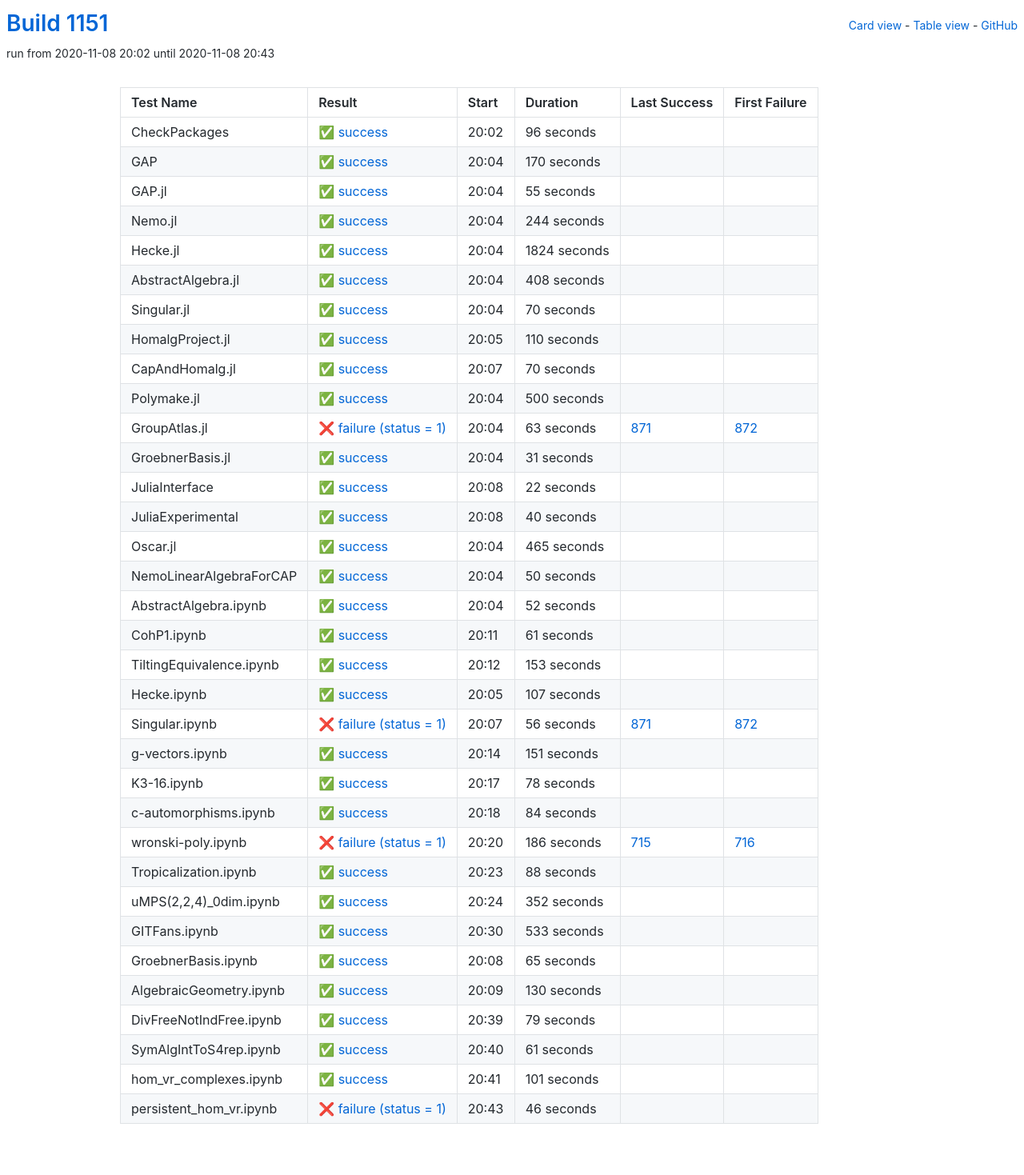
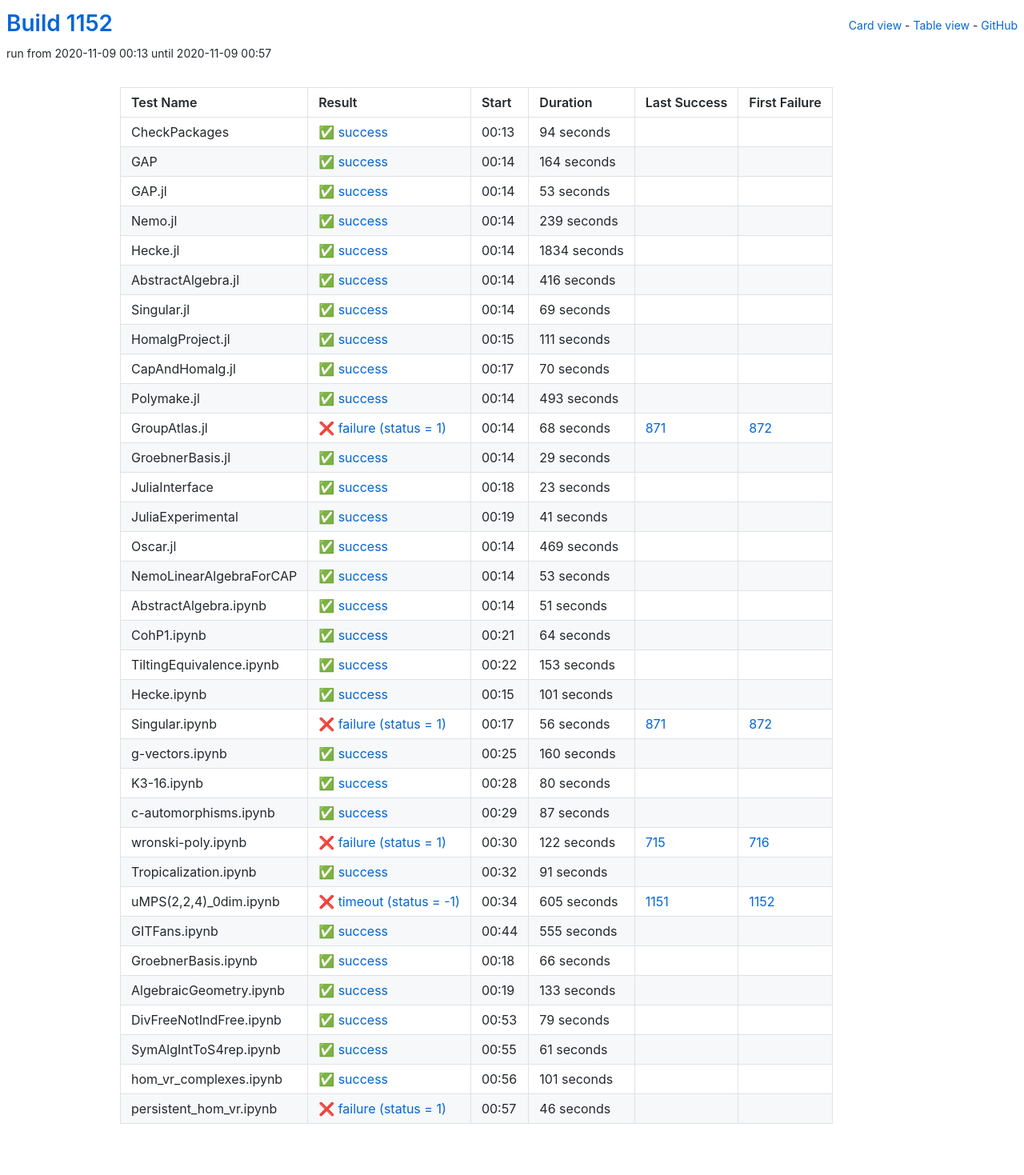
Before and after one commit to oscar-system/oscar-ci-status-stable, a Jekyll site: the page built from table.html, in a window 1280 px wide. Shown: the whole page at 80% size. Built offline with Jekyll 4.4.1, drawn with Linux system fonts in a browser that asks for light colours.

Commit message:
Build #1152

```diff
--- a/_data/ci.yml
+++ b/_data/ci.yml
@@ -1,6 +1,6 @@
 ---
-build: 1151
-build_url: https://oscarci.mathematik.uni-kl.de/job/oscar-stable/1151/
+build: 1152
+build_url: https://oscarci.mathematik.uni-kl.de/job/oscar-stable/1152/
 job: oscar-stable
 organization: oscar-system
 repo: oscar-ci-status-stable
@@ -8,104 +8,104 @@ repourl: https://github.com/oscar-system/oscar-ci-status-stable
 tests:
 - name: CheckPackages
   id: checkpackages
-  log: https://oscarci.mathematik.uni-kl.de/job/oscar-stable/1151/artifact/logs/build-1151/CheckPackages.log
-  start: 2020-11-08 20:02
+  log: https://oscarci.mathematik.uni-kl.de/job/oscar-stable/1152/artifact/logs/build-1152/CheckPackages.log
+  start: 2020-11-09 00:13
   success: true
   exitcode: 0
   status: success
-  duration: 96
+  duration: 94
   last_success: false
   last_success_url:
   first_failure: false
   first_failure_url:
 - name: GAP
   id: gap
-  log: https://oscarci.mathematik.uni-kl.de/job/oscar-stable/1151/artifact/logs/build-1151/GAP.log
-  start: 2020-11-08 20:04
+  log: https://oscarci.mathematik.uni-kl.de/job/oscar-stable/1152/artifact/logs/build-1152/GAP.log
+  start: 2020-11-09 00:14
   success: true
   exitcode: 0
   status: success
-  duration: 170
+  duration: 164
   last_success: false
   last_success_url:
   first_failure: false
   first_failure_url:
 - name: GAP.jl
   id: gap-jl
-  log: https://oscarci.mathematik.uni-kl.de/job/oscar-stable/1151/artifact/logs/build-1151/GAP.jl.log
-  start: 2020-11-08 20:04
+  log: https://oscarci.mathematik.uni-kl.de/job/oscar-stable/1152/artifact/logs/build-1152/GAP.jl.log
+  start: 2020-11-09 00:14
   success: true
   exitcode: 0
   status: success
-  duration: 55
+  duration: 53
   last_success: false
   last_success_url:
   first_failure: false
   first_failure_url:
 - name: Nemo.jl
   id: nemo-jl
-  log: https://oscarci.mathematik.uni-kl.de/job/oscar-stable/1151/artifact/logs/build-1151/Nemo.jl.log
-  start: 2020-11-08 20:04
+  log: https://oscarci.mathematik.uni-kl.de/job/oscar-stable/1152/artifact/logs/build-1152/Nemo.jl.log
+  start: 2020-11-09 00:14
   success: true
   exitcode: 0
   status: success
-  duration: 244
+  duration: 239
   last_success: false
   last_success_url:
   first_failure: false
   first_failure_url:
 - name: Hecke.jl
   id: hecke-jl
-  log: https://oscarci.mathematik.uni-kl.de/job/oscar-stable/1151/artifact/logs/build-1151/Hecke.jl.log
-  start: 2020-11-08 20:04
+  log: https://oscarci.mathematik.uni-kl.de/job/oscar-stable/1152/artifact/logs/build-1152/Hecke.jl.log
+  start: 2020-11-09 00:14
   success: true
   exitcode: 0
   status: success
-  duration: 1824
+  duration: 1834
   last_success: false
   last_success_url:
   first_failure: false
   first_failure_url:
 - name: AbstractAlgebra.jl
   id: abstractalgebra-jl
-  log: https://oscarci.mathematik.uni-kl.de/job/oscar-stable/1151/artifact/logs/build-1151/AbstractAlgebra.jl.log
-  start: 2020-11-08 20:04
+  log: https://oscarci.mathematik.uni-kl.de/job/oscar-stable/1152/artifact/logs/build-1152/AbstractAlgebra.jl.log
+  start: 2020-11-09 00:14
   success: true
   exitcode: 0
   status: success
-  duration: 408
+  duration: 416
   last_success: false
   last_success_url:
   first_failure: false
   first_failure_url:
 - name: Singular.jl
   id: singular-jl
-  log: https://oscarci.mathematik.uni-kl.de/job/oscar-stable/1151/artifact/logs/build-1151/Singular.jl.log
-  start: 2020-11-08 20:04
+  log: https://oscarci.mathematik.uni-kl.de/job/oscar-stable/1152/artifact/logs/build-1152/Singular.jl.log
+  start: 2020-11-09 00:14
   success: true
   exitcode: 0
   status: success
-  duration: 70
+  duration: 69
   last_success: false
   last_success_url:
   first_failure: false
   first_failure_url:
 - name: HomalgProject.jl
   id: homalgproject-jl
-  log: https://oscarci.mathematik.uni-kl.de/job/oscar-stable/1151/artifact/logs/build-1151/HomalgProject.jl.log
-  start: 2020-11-08 20:05
+  log: https://oscarci.mathematik.uni-kl.de/job/oscar-stable/1152/artifact/logs/build-1152/HomalgProject.jl.log
+  start: 2020-11-09 00:15
   success: true
   exitcode: 0
   status: success
-  duration: 110
+  duration: 111
   last_success: false
   last_success_url:
   first_failure: false
   first_failure_url:
 - name: CapAndHomalg.jl
   id: capandhomalg-jl
-  log: https://oscarci.mathematik.uni-kl.de/job/oscar-stable/1151/artifact/logs/build-1151/CapAndHomalg.jl.log
-  start: 2020-11-08 20:07
+  log: https://oscarci.mathematik.uni-kl.de/job/oscar-stable/1152/artifact/logs/build-1152/CapAndHomalg.jl.log
+  start: 2020-11-09 00:17
   success: true
   exitcode: 0
   status: success
@@ -116,116 +116,116 @@ tests:
   first_failure_url:
 - name: Polymake.jl
   id: polymake-jl
-  log: https://oscarci.mathematik.uni-kl.de/job/oscar-stable/1151/artifact/logs/build-1151/Polymake.jl.log
-  start: 2020-11-08 20:04
+  log: https://oscarci.mathematik.uni-kl.de/job/oscar-stable/1152/artifact/logs/build-1152/Polymake.jl.log
+  start: 2020-11-09 00:14
   success: true
   exitcode: 0
   status: success
-  duration: 500
+  duration: 493
   last_success: false
   last_success_url:
   first_failure: false
   first_failure_url:
 - name: GroupAtlas.jl
   id: groupatlas-jl
-  log: https://oscarci.mathematik.uni-kl.de/job/oscar-stable/1151/artifact/logs/build-1151/GroupAtlas.jl.log
-  start: 2020-11-08 20:04
+  log: https://oscarci.mathematik.uni-kl.de/job/oscar-stable/1152/artifact/logs/build-1152/GroupAtlas.jl.log
+  start: 2020-11-09 00:14
   success: false
   exitcode: 1
   status: failure
-  duration: 63
+  duration: 68
   last_success: 871
   last_success_url: https://oscarci.mathematik.uni-kl.de/job/oscar-stable/871/
   first_failure: 872
   first_failure_url: https://oscarci.mathematik.uni-kl.de/job/oscar-stable/872/
 - name: GroebnerBasis.jl
   id: groebnerbasis-jl
-  log: https://oscarci.mathematik.uni-kl.de/job/oscar-stable/1151/artifact/logs/build-1151/GroebnerBasis.jl.log
-  start: 2020-11-08 20:04
+  log: https://oscarci.mathematik.uni-kl.de/job/oscar-stable/1152/artifact/logs/build-1152/GroebnerBasis.jl.log
+  start: 2020-11-09 00:14
   success: true
   exitcode: 0
   status: success
-  duration: 31
+  duration: 29
   last_success: false
   last_success_url:
   first_failure: false
   first_failure_url:
 - name: JuliaInterface
   id: juliainterface
-  log: https://oscarci.mathematik.uni-kl.de/job/oscar-stable/1151/artifact/logs/build-1151/JuliaInterface.log
-  start: 2020-11-08 20:08
+  log: https://oscarci.mathematik.uni-kl.de/job/oscar-stable/1152/artifact/logs/build-1152/JuliaInterface.log
+  start: 2020-11-09 00:18
   success: true
   exitcode: 0
   status: success
-  duration: 22
+  duration: 23
   last_success: false
   last_success_url:
   first_failure: false
   first_failure_url:
 - name: JuliaExperimental
   id: juliaexperimental
-  log: https://oscarci.mathematik.uni-kl.de/job/oscar-stable/1151/artifact/logs/build-1151/JuliaExperimental.log
-  start: 2020-11-08 20:08
+  log: https://oscarci.mathematik.uni-kl.de/job/oscar-stable/1152/artifact/logs/build-1152/JuliaExperimental.log
+  start: 2020-11-09 00:19
   success: true
   exitcode: 0
   status: success
-  duration: 40
+  duration: 41
   last_success: false
   last_success_url:
   first_failure: false
   first_failure_url:
 - name: Oscar.jl
   id: oscar-jl
-  log: https://oscarci.mathematik.uni-kl.de/job/oscar-stable/1151/artifact/logs/build-1151/Oscar.jl.log
-  start: 2020-11-08 20:04
+  log: https://oscarci.mathematik.uni-kl.de/job/oscar-stable/1152/artifact/logs/build-1152/Oscar.jl.log
+  start: 2020-11-09 00:14
   success: true
   exitcode: 0
   status: success
-  duration: 465
+  duration: 469
   last_success: false
   last_success_url:
   first_failure: false
   first_failure_url:
 - name: NemoLinearAlgebraForCAP
   id: nemolinearalgebraforcap
-  log: https://oscarci.mathematik.uni-kl.de/job/oscar-stable/1151/artifact/logs/build-1151/NemoLinearAlgebraForCAP.log
-  start: 2020-11-08 20:04
+  log: https://oscarci.mathematik.uni-kl.de/job/oscar-stable/1152/artifact/logs/build-1152/NemoLinearAlgebraForCAP.log
+  start: 2020-11-09 00:14
   success: true
   exitcode: 0
   status: success
-  duration: 50
+  duration: 53
   last_success: false
   last_success_url:
   first_failure: false
   first_failure_url:
 - name: AbstractAlgebra.ipynb
   id: abstractalgebra-ipynb
-  log: https://oscarci.mathematik.uni-kl.de/job/oscar-stable/1151/artifact/logs/build-1151/AbstractAlgebra.ipynb.log
-  start: 2020-11-08 20:04
+  log: https://oscarci.mathematik.uni-kl.de/job/oscar-stable/1152/artifact/logs/build-1152/AbstractAlgebra.ipynb.log
+  start: 2020-11-09 00:14
   success: true
   exitcode: 0
   status: success
-  duration: 52
+  duration: 51
   last_success: false
   last_success_url:
   first_failure: false
   first_failure_url:
 - name: CohP1.ipynb
   id: cohp1-ipynb
-  log: https://oscarci.mathematik.uni-kl.de/job/oscar-stable/1151/artifact/logs/build-1151/CohP1.ipynb.log
-  start: 2020-11-08 20:11
+  log: https://oscarci.mathematik.uni-kl.de/job/oscar-stable/1152/artifact/logs/build-1152/CohP1.ipynb.log
+  start: 2020-11-09 00:21
   success: true
   exitcode: 0
   status: success
-  duration: 61
+  duration: 64
   last_success: false
   last_success_url:
   first_failure: false
   first_failure_url:
 - name: TiltingEquivalence.ipynb
   id: tiltingequivalence-ipynb
-  log: https://oscarci.mathematik.uni-kl.de/job/oscar-stable/1151/artifact/logs/build-1151/TiltingEquivalence.ipynb.log
-  start: 2020-11-08 20:12
+  log: https://oscarci.mathematik.uni-kl.de/job/oscar-stable/1152/artifact/logs/build-1152/TiltingEquivalence.ipynb.log
+  start: 2020-11-09 00:22
   success: true
   exitcode: 0
   status: success
@@ -236,20 +236,20 @@ tests:
   first_failure_url:
 - name: Hecke.ipynb
   id: hecke-ipynb
-  log: https://oscarci.mathematik.uni-kl.de/job/oscar-stable/1151/artifact/logs/build-1151/Hecke.ipynb.log
-  start: 2020-11-08 20:05
+  log: https://oscarci.mathematik.uni-kl.de/job/oscar-stable/1152/artifact/logs/build-1152/Hecke.ipynb.log
+  start: 2020-11-09 00:15
   success: true
   exitcode: 0
   status: success
-  duration: 107
+  duration: 101
   last_success: false
   last_success_url:
   first_failure: false
   first_failure_url:
 - name: Singular.ipynb
   id: singular-ipynb
-  log: https://oscarci.mathematik.uni-kl.de/job/oscar-stable/1151/artifact/logs/build-1151/Singular.ipynb.log
-  start: 2020-11-08 20:07
+  log: https://oscarci.mathematik.uni-kl.de/job/oscar-stable/1152/artifact/logs/build-1152/Singular.ipynb.log
+  start: 2020-11-09 00:17
   success: false
   exitcode: 1
   status: failure
@@ -260,116 +260,116 @@ tests:
   first_failure_url: https://oscarci.mathematik.uni-kl.de/job/oscar-stable/872/
 - name: g-vectors.ipynb
   id: g-vectors-ipynb
-  log: https://oscarci.mathematik.uni-kl.de/job/oscar-stable/1151/artifact/logs/build-1151/g-vectors.ipynb.log
-  start: 2020-11-08 20:14
+  log: https://oscarci.mathematik.uni-kl.de/job/oscar-stable/1152/artifact/logs/build-1152/g-vectors.ipynb.log
+  start: 2020-11-09 00:25
   success: true
   exitcode: 0
   status: success
-  duration: 151
+  duration: 160
   last_success: false
   last_success_url:
   first_failure: false
   first_failure_url:
 - name: K3-16.ipynb
   id: k3-16-ipynb
-  log: https://oscarci.mathematik.uni-kl.de/job/oscar-stable/1151/artifact/logs/build-1151/K3-16.ipynb.log
-  start: 2020-11-08 20:17
+  log: https://oscarci.mathematik.uni-kl.de/job/oscar-stable/1152/artifact/logs/build-1152/K3-16.ipynb.log
+  start: 2020-11-09 00:28
   success: true
   exitcode: 0
   status: success
-  duration: 78
+  duration: 80
   last_success: false
   last_success_url:
   first_failure: false
   first_failure_url:
 - name: c-automorphisms.ipynb
   id: c-automorphisms-ipynb
-  log: https://oscarci.mathematik.uni-kl.de/job/oscar-stable/1151/artifact/logs/build-1151/c-automorphisms.ipynb.log
-  start: 2020-11-08 20:18
+  log: https://oscarci.mathematik.uni-kl.de/job/oscar-stable/1152/artifact/logs/build-1152/c-automorphisms.ipynb.log
+  start: 2020-11-09 00:29
   success: true
   exitcode: 0
   status: success
-  duration: 84
+  duration: 87
   last_success: false
   last_success_url:
   first_failure: false
   first_failure_url:
 - name: wronski-poly.ipynb
   id: wronski-poly-ipynb
-  log: https://oscarci.mathematik.uni-kl.de/job/oscar-stable/1151/artifact/logs/build-1151/wronski-poly.ipynb.log
-  start: 2020-11-08 20:20
+  log: https://oscarci.mathematik.uni-kl.de/job/oscar-stable/1152/artifact/logs/build-1152/wronski-poly.ipynb.log
+  start: 2020-11-09 00:30
   success: false
   exitcode: 1
   status: failure
-  duration: 186
+  duration: 122
   last_success: 715
   last_success_url: https://oscarci.mathematik.uni-kl.de/job/oscar-stable/715/
   first_failure: 716
   first_failure_url: https://oscarci.mathematik.uni-kl.de/job/oscar-stable/716/
 - name: Tropicalization.ipynb
   id: tropicalization-ipynb
-  log: https://oscarci.mathematik.uni-kl.de/job/oscar-stable/1151/artifact/logs/build-1151/Tropicalization.ipynb.log
-  start: 2020-11-08 20:23
+  log: https://oscarci.mathematik.uni-kl.de/job/oscar-stable/1152/artifact/logs/build-1152/Tropicalization.ipynb.log
+  start: 2020-11-09 00:32
   success: true
   exitcode: 0
   status: success
-  duration: 88
+  duration: 91
   last_success: false
   last_success_url:
   first_failure: false
   first_failure_url:
 - name: uMPS(2,2,4)_0dim.ipynb
   id: umps-2-2-4-0dim-ipynb
-  log: https://oscarci.mathematik.uni-kl.de/job/oscar-stable/1151/artifact/logs/build-1151/uMPS-2-2-4-_0dim.ipynb.log
-  start: 2020-11-08 20:24
+  log: https://oscarci.mathematik.uni-kl.de/job/oscar-stable/1152/artifact/logs/build-1152/uMPS-2-2-4-_0dim.ipynb.log
+  start: 2020-11-09 00:34
+  success: false
+  exitcode: -1
+  status: timeout
+  duration: 605
+  last_success: 1151
+  last_success_url: https://oscarci.mathematik.uni-kl.de/job/oscar-stable/1151/
+  first_failure: 1152
+  first_failure_url: https://oscarci.mathematik.uni-kl.de/job/oscar-stable/1152/
+- name: GITFans.ipynb
+  id: gitfans-ipynb
+  log: https://oscarci.mathematik.uni-kl.de/job/oscar-stable/1152/artifact/logs/build-1152/GITFans.ipynb.log
+  start: 2020-11-09 00:44
   success: true
   exitcode: 0
   status: success
-  duration: 352
-  last_success: false
-  last_success_url:
-  first_failure: false
-  first_failure_url:
-- name: GITFans.ipynb
-  id: gitfans-ipynb
-  log: https://oscarci.mathematik.uni-kl.de/job/oscar-stable/1151/artifact/logs/build-1151/GITFans.ipynb.log
-  start: 2020-11-08 20:30
-  success: true
-  exitcode: 0
-  status: success
-  duration: 533
+  duration: 555
   last_success: false
   last_success_url:
   first_failure: false
   first_failure_url:
 - name: GroebnerBasis.ipynb
   id: groebnerbasis-ipynb
-  log: https://oscarci.mathematik.uni-kl.de/job/oscar-stable/1151/artifact/logs/build-1151/GroebnerBasis.ipynb.log
-  start: 2020-11-08 20:08
+  log: https://oscarci.mathematik.uni-kl.de/job/oscar-stable/1152/artifact/logs/build-1152/GroebnerBasis.ipynb.log
+  start: 2020-11-09 00:18
   success: true
   exitcode: 0
   status: success
-  duration: 65
+  duration: 66
   last_success: false
   last_success_url:
   first_failure: false
   first_failure_url:
 - name: AlgebraicGeometry.ipynb
   id: algebraicgeometry-ipynb
-  log: https://oscarci.mathematik.uni-kl.de/job/oscar-stable/1151/artifact/logs/build-1151/AlgebraicGeometry.ipynb.log
-  start: 2020-11-08 20:09
+  log: https://oscarci.mathematik.uni-kl.de/job/oscar-stable/1152/artifact/logs/build-1152/AlgebraicGeometry.ipynb.log
+  start: 2020-11-09 00:19
   success: true
   exitcode: 0
   status: success
-  duration: 130
+  duration: 133
   last_success: false
   last_success_url:
   first_failure: false
   first_failure_url:
 - name: DivFreeNotIndFree.ipynb
   id: divfreenotindfree-ipynb
-  log: https://oscarci.mathematik.uni-kl.de/job/oscar-stable/1151/artifact/logs/build-1151/DivFreeNotIndFree.ipynb.log
-  start: 2020-11-08 20:39
+  log: https://oscarci.mathematik.uni-kl.de/job/oscar-stable/1152/artifact/logs/build-1152/DivFreeNotIndFree.ipynb.log
+  start: 2020-11-09 00:53
   success: true
   exitcode: 0
   status: success
@@ -380,8 +380,8 @@ tests:
   first_failure_url:
 - name: SymAlgIntToS4rep.ipynb
   id: symalginttos4rep-ipynb
-  log: https://oscarci.mathematik.uni-kl.de/job/oscar-stable/1151/artifact/logs/build-1151/SymAlgIntToS4rep.ipynb.log
-  start: 2020-11-08 20:40
+  log: https://oscarci.mathematik.uni-kl.de/job/oscar-stable/1152/artifact/logs/build-1152/SymAlgIntToS4rep.ipynb.log
+  start: 2020-11-09 00:55
   success: true
   exitcode: 0
   status: success
@@ -392,8 +392,8 @@ tests:
   first_failure_url:
 - name: hom_vr_complexes.ipynb
   id: hom-vr-complexes-ipynb
-  log: https://oscarci.mathematik.uni-kl.de/job/oscar-stable/1151/artifact/logs/build-1151/hom_vr_complexes.ipynb.log
-  start: 2020-11-08 20:41
+  log: https://oscarci.mathematik.uni-kl.de/job/oscar-stable/1152/artifact/logs/build-1152/hom_vr_complexes.ipynb.log
+  start: 2020-11-09 00:56
   success: true
   exitcode: 0
   status: success
@@ -404,8 +404,8 @@ tests:
   first_failure_url:
 - name: persistent_hom_vr.ipynb
   id: persistent-hom-vr-ipynb
-  log: https://oscarci.mathematik.uni-kl.de/job/oscar-stable/1151/artifact/logs/build-1151/persistent_hom_vr.ipynb.log
-  start: 2020-11-08 20:43
+  log: https://oscarci.mathematik.uni-kl.de/job/oscar-stable/1152/artifact/logs/build-1152/persistent_hom_vr.ipynb.log
+  start: 2020-11-09 00:57
   success: false
   exitcode: 1
   status: failure
```
Also changed, not shown: README.md.
